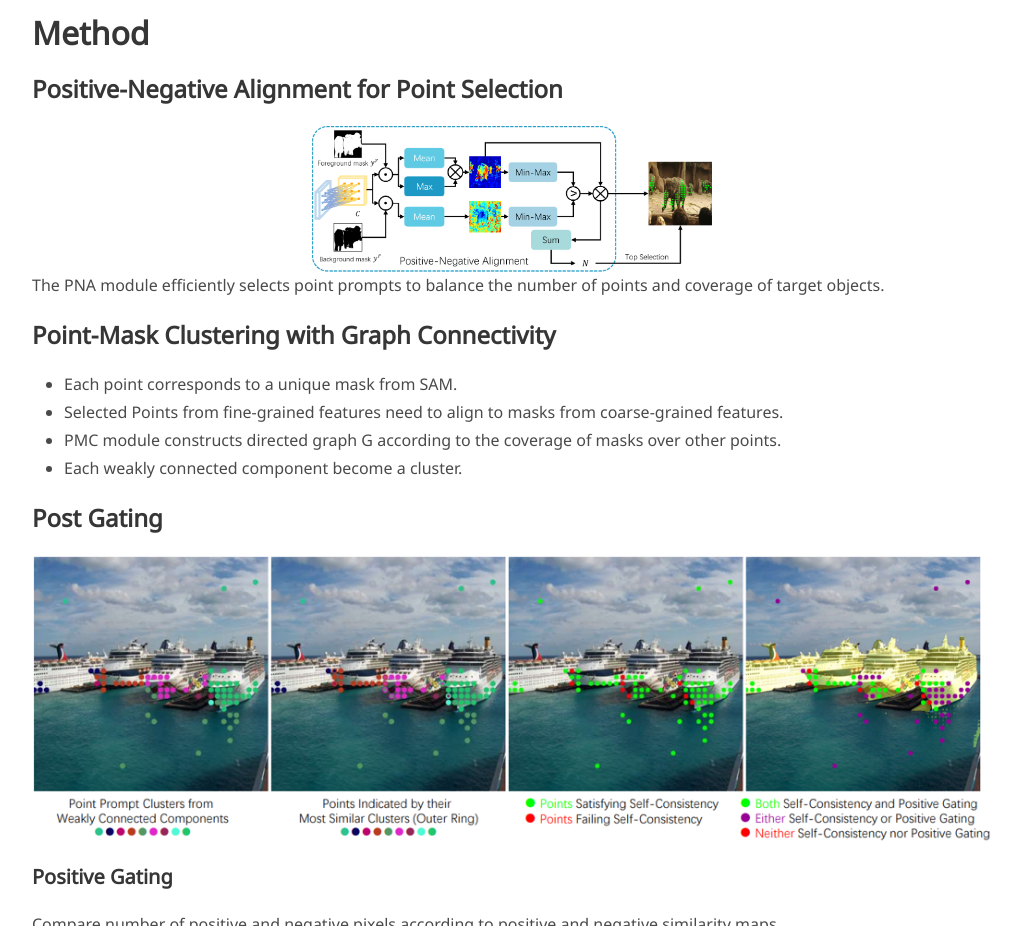
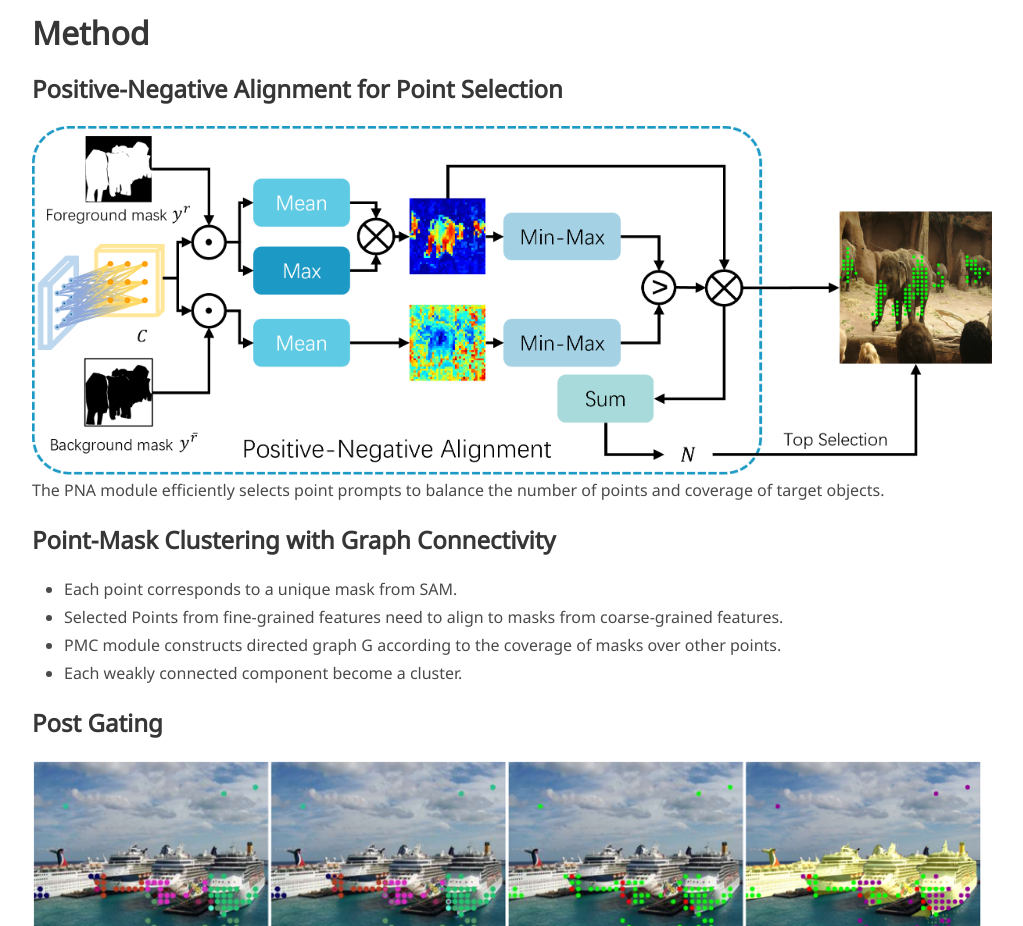
Before and after one commit to ANDYZAQ/GF-SAM, a plain HTML site: page index.html in a window 1280 px wide. Shown: the part 1560-2486 px from the top of the page, without its empty margins (128-1151 px from the left). Drawn offline with nearby package versions, Linux system fonts and the light colour scheme; some icons are missing; a web font is replaced by a local one.

Commit message:
update image width

```diff
--- a/index.html
+++ b/index.html
@@ -219,7 +219,6 @@ Post-Gating filters out the false-positive masks for generating final prediction
           <h2 class="title is-4">Positive-Negative Alignment for Point Selection</h2>
           <img src="./static/images/pna.png"
                alt="The structure of Positive-Negative Alignment module."
-               width="400"
                style="margin: 0 auto;"
                class="image"/>
           <p>
```
